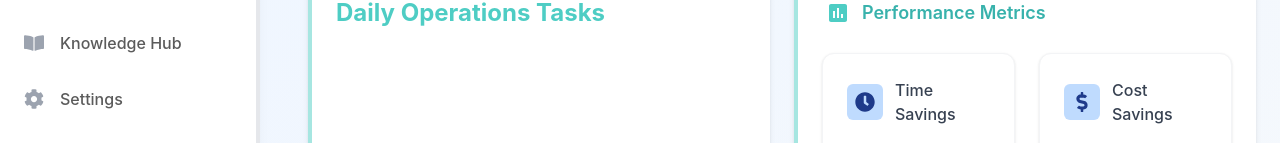
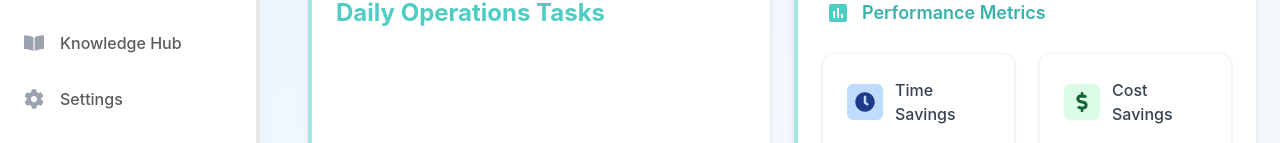
Before and after one commit to kiminator-commits/cliniio2.0, a React (Vite) app: page /home in a window 1280 px wide. Shown: the part 293-436 px from the top of the page. Built offline with nearby package versions, Linux system fonts and the light colour scheme.

Commit message:
Update Cost Savings card icon to use green tones (no UI changes)

```diff
--- a/src/components/Dashboard/CostSavingsCard.tsx
+++ b/src/components/Dashboard/CostSavingsCard.tsx
@@ -8,15 +8,14 @@ interface CostSavingsData {
 
 interface CostSavingsCardProps {
   data: CostSavingsData;
-  timeframe: string;
 }
 
 export const CostSavingsCard: React.FC<CostSavingsCardProps> = ({ data }) => {
   return (
     <div className="bg-white rounded-xl shadow p-6 border border-gray-100">
       <div className="flex items-center mb-4">
-        <span className="bg-blue-200 rounded-md p-2 mr-3">
-          <FaDollarSign size={20} className="text-blue-900" />
+        <span className="bg-green-100 rounded-md p-2 mr-3">
+          <FaDollarSign size={20} className="text-green-800" />
         </span>
         <h3 className="text-base font-medium text-gray-700">Cost Savings</h3>
       </div>
```
